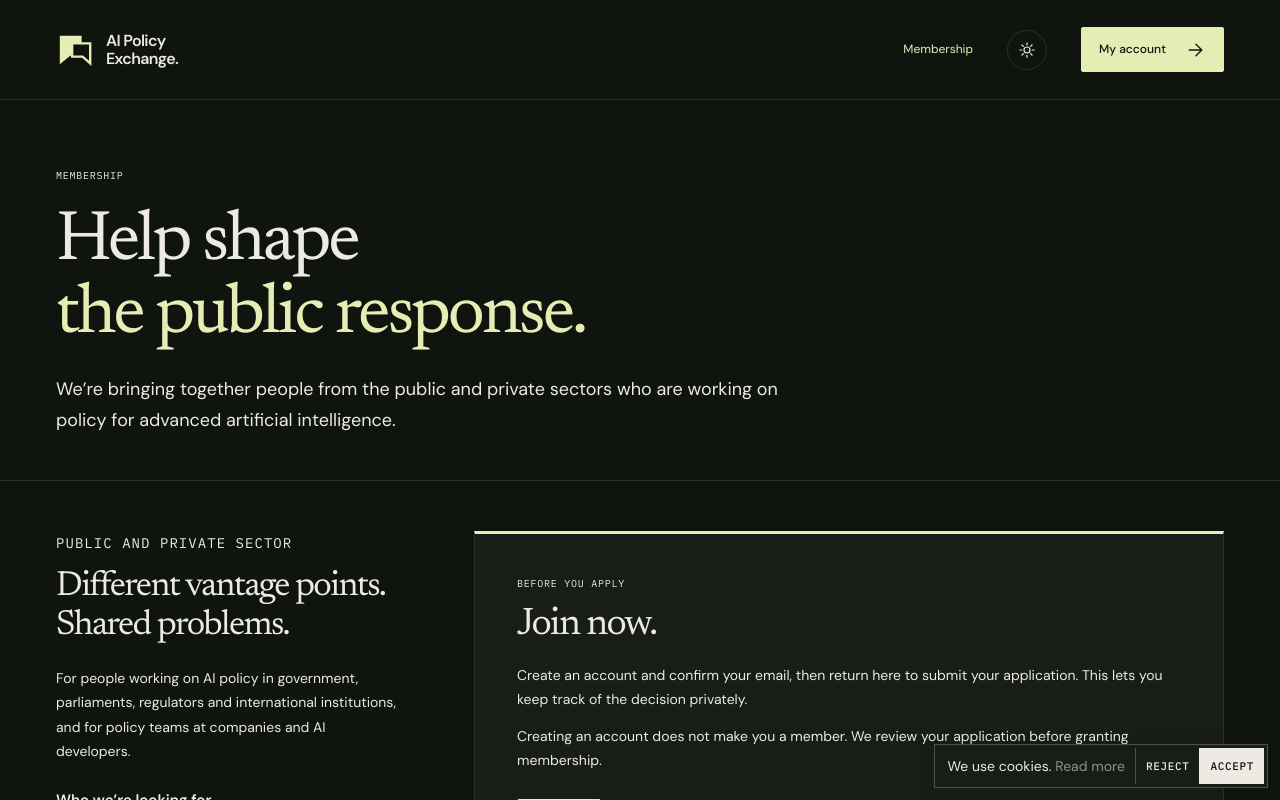
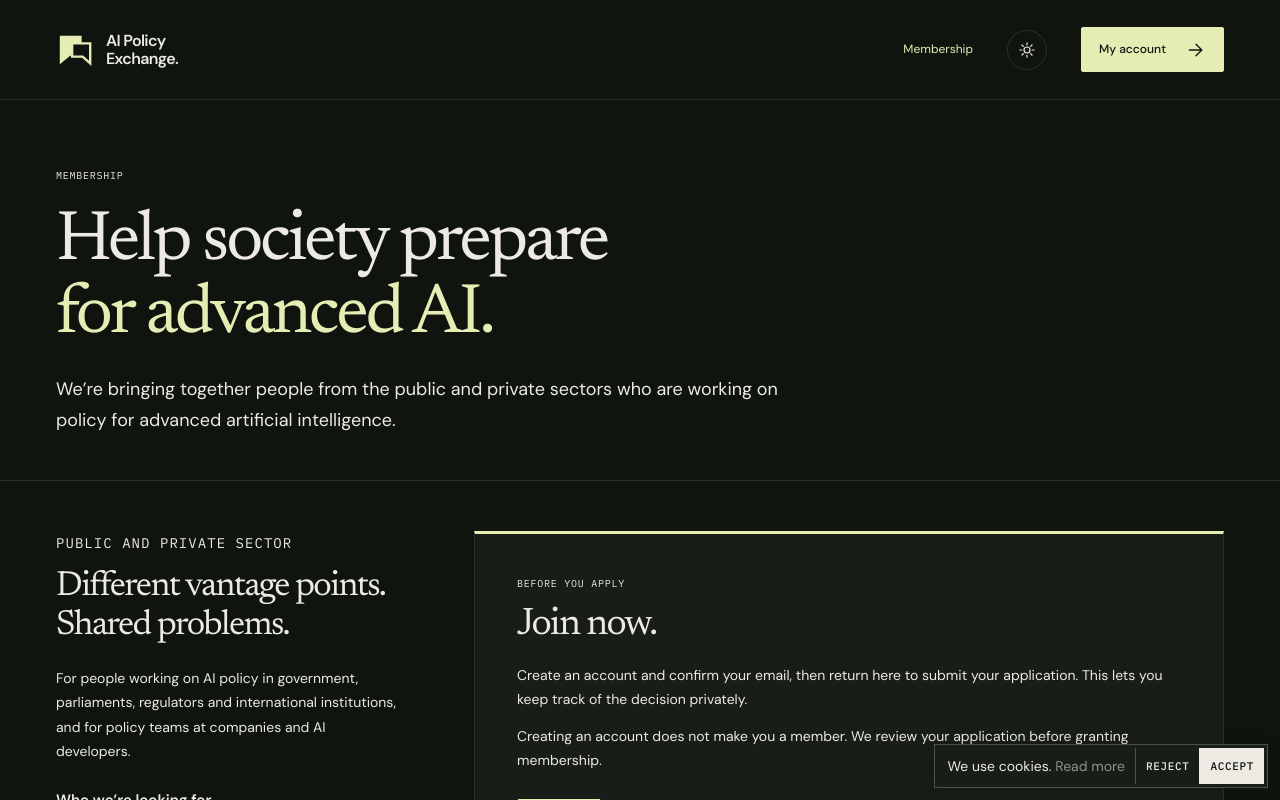
Before and after one commit to jamiegreee/aipex, a Next.js app: page /membership in a window 1280 px wide. Shown: the top 800 px of the page. Built offline with nearby package versions, Linux system fonts and the light colour scheme.

Commit message:
Update membership headline to society preparedness (#56)

```diff
--- a/src/app/membership/page.tsx
+++ b/src/app/membership/page.tsx
@@ -33,7 +33,7 @@ export default async function Membership() {
         <header className="membership-intro">
           <div className="container">
             <p className="label">Membership</p>
-            <h1>Help shape<br /><em>the public response.</em></h1>
+            <h1>Help society prepare<br /><em>for advanced AI.</em></h1>
             <p>We’re bringing together people from the public and private sectors who are working on policy for advanced artificial intelligence.</p>
           </div>
         </header>
```
